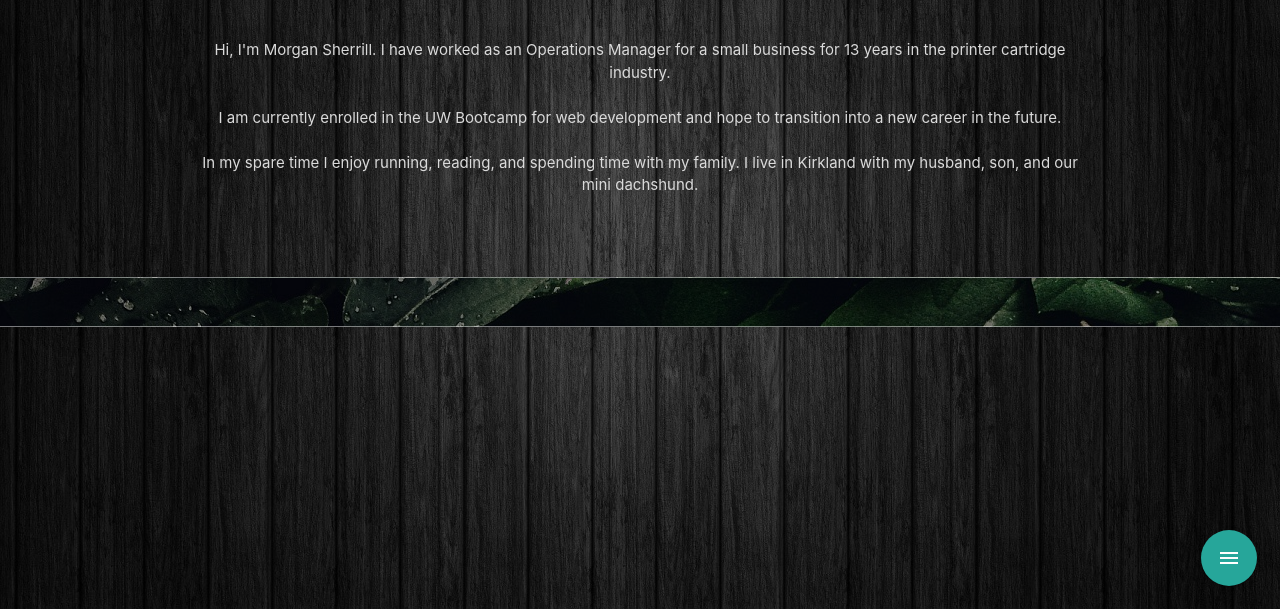
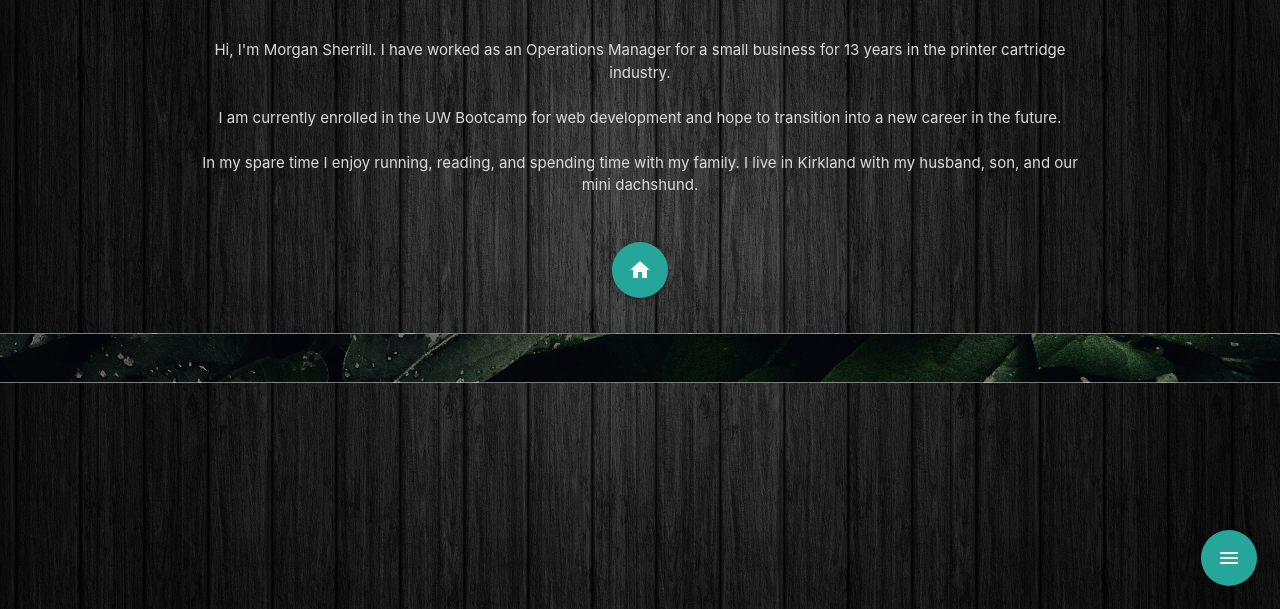
Before and after one commit to m-sherrill/msherrillportfolio, a plain HTML site: page index.html in a window 1280 px wide. Both pictures are taken after a click on the link "LEARN MORE ABOUT ME". Shown: the part 191-800 px from the top of the page. Drawn offline with nearby package versions, Linux system fonts and the light colour scheme; a web font is replaced by a local one.

Commit message:
added a home button to each separate page. I have a menu in the bottom right corner, but in case they miss it, I want them to have a way to get back

```diff
--- a/assets/css/style.css
+++ b/assets/css/style.css
@@ -30,6 +30,7 @@ footer {
     border-bottom: 1px solid rgba(255, 255, 255, 0.466);
     margin-top: 35px;
     margin-bottom: 35px;
+    text-align: center;
 }
 
 header img {
--- a/assets/js/script.js
+++ b/assets/js/script.js
@@ -42,3 +42,7 @@
   $(document).ready(function(){
     $('.fixed-action-btn').floatingActionButton();
   });
+
+  $(document).ready(function(){
+    $('.sidenav').sidenav();
+  });
--- a/index.html
+++ b/index.html
@@ -59,6 +59,7 @@
       <br />
       <br />
       <br />
+      <a class="btn-floating btn-large introLink" href="#header"><i class="material-icons">home</i></a>
     </div>
 
 <!-- My Work Container -->
@@ -94,7 +95,9 @@
           <br />
           <a href="https://github.com/mjamesd/crispy-happiness" target="_blank">GitHub Repo</a><br />
         </div>
+
       </div>
+      <a class="btn-floating btn-large introLink" href="#header"><i class="material-icons">home</i></a>
     </div>
 
 <!-- Contact Me Container -->
@@ -107,6 +110,7 @@
         <a href="http://github.com/m-sherrill" target="_blank"><img src="assets/images/githubicon.png"></a>
         <a href="https://www.linkedin.com/in/morgan-sherrill-9a838b28/" target="_blank"><img
             src="assets/images/linkedinicon.png"></a><br />
+            <a class="btn-floating btn-large introLink" href="#header"><i class="material-icons">home</i></a>
       </div>
     </div>
     </div>
@@ -117,7 +121,6 @@
         <i class="large material-icons">menu</i>
       </a>
       <ul>
-
         <li><a class="btn-floating btn-large aboutMeLink" style="font-size:12px; padding: 2px;" href="#header">About</a></li>
         <li><a class="btn-floating btn-large workLink" style="font-size:12px; padding: 2px;" href="#header">Work</a></li>
         <li><a class="btn-floating btn-large contactMeLink" style="font-size:12px; padding: 2px;" href="#header">Reach Me</a></li>
```
